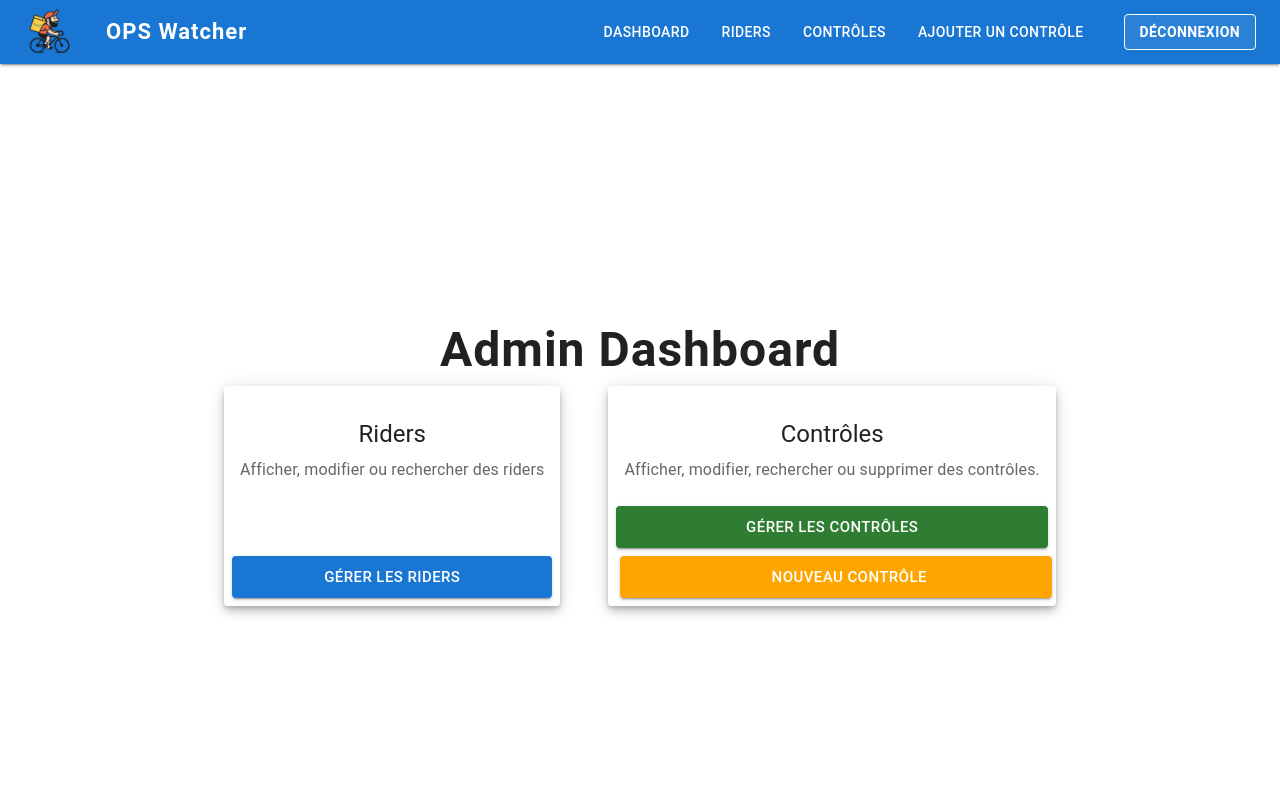
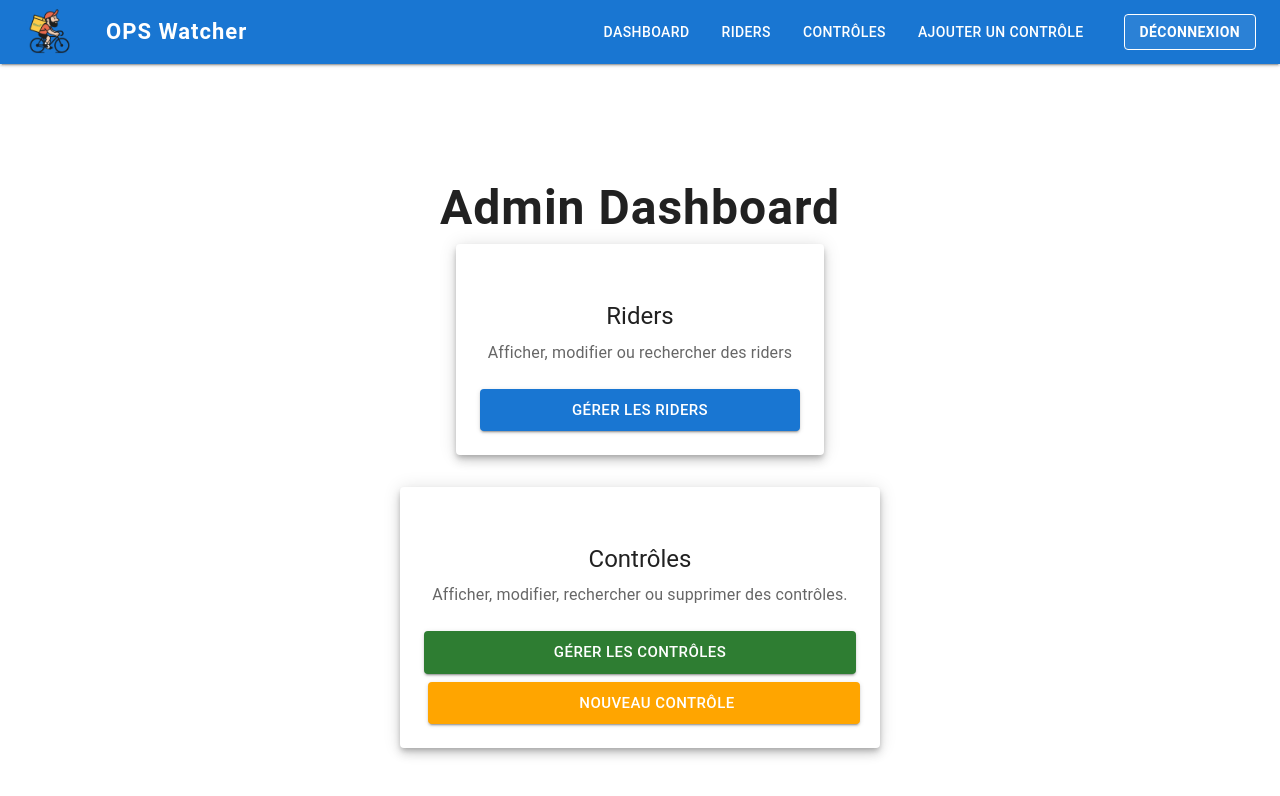
Before and after one commit to Hamza-GG/admin-dashboard, a React (Vite) app: page /dashboard in a window 1280 px wide. Shown: the top 796 px of the page. Built offline with nearby package versions, Linux system fonts and the light colour scheme; no server answers; sample sign-in values are in the browser's storage; some icons are missing.

Commit message:
Update 5

```diff
--- a/src/pages/Dashboard.jsx
+++ b/src/pages/Dashboard.jsx
@@ -63,37 +63,29 @@ function Dashboard() {
           </Typography>
         )}
 
-        <Grid container spacing={6} justifyContent="center" alignItems="stretch">
+        <Grid container spacing={4} justifyContent="center">
           {/* Riders Card */}
           <Grid item xs={12} md={6} sx={{ display: "flex" }}>
             <Card
               sx={{
-                flexGrow: 1,
-                boxShadow: 6,
                 display: "flex",
                 flexDirection: "column",
-                alignItems: "center",
-                transition: "transform 0.2s",
-                "&:hover": { transform: "scale(1.03)", boxShadow: 12 },
+                justifyContent: "space-between",
+                flex: 1,
+                boxShadow: 6,
+                p: 2,
               }}
             >
-              <CardContent
-                sx={{
-                  flexGrow: 1,
-                  display: "flex",
-                  flexDirection: "column",
-                  alignItems: "center",
-                }}
-              >
+              <CardContent sx={{ textAlign: "center", flexGrow: 1 }}>
                 <GroupIcon color="primary" sx={{ fontSize: 60, mb: 2 }} />
                 <Typography variant="h5" gutterBottom>
                   Riders
                 </Typography>
-                <Typography color="text.secondary" align="center">
+                <Typography color="text.secondary">
                   Afficher, modifier ou rechercher des riders
                 </Typography>
               </CardContent>
-              <CardActions sx={{ width: "100%" }}>
+              <CardActions>
                 <Button
                   variant="contained"
                   color="primary"
@@ -112,38 +104,24 @@ function Dashboard() {
           <Grid item xs={12} md={6} sx={{ display: "flex" }}>
             <Card
               sx={{
-                flexGrow: 1,
-                boxShadow: 6,
                 display: "flex",
                 flexDirection: "column",
-                alignItems: "center",
-                transition: "transform 0.2s",
-                "&:hover": { transform: "scale(1.03)", boxShadow: 12 },
+                justifyContent: "space-between",
+                flex: 1,
+                boxShadow: 6,
+                p: 2,
               }}
             >
-              <CardContent
-                sx={{
-                  flexGrow: 1,
-                  display: "flex",
-                  flexDirection: "column",
-                  alignItems: "center",
-                }}
-              >
+              <CardContent sx={{ textAlign: "center", flexGrow: 1 }}>
                 <FactCheckIcon color="success" sx={{ fontSize: 60, mb: 2 }} />
                 <Typography variant="h5" gutterBottom>
                   Contrôles
                 </Typography>
-                <Typography color="text.secondary" align="center">
+                <Typography color="text.secondary">
                   Afficher, modifier, rechercher ou supprimer des contrôles.
                 </Typography>
               </CardContent>
-              <CardActions
-                sx={{
-                  flexDirection: "column",
-                  gap: 1,
-                  width: "100%",
-                }}
-              >
+              <CardActions sx={{ flexDirection: "column", gap: 1, width: "100%" }}>
                 <Button
                   variant="contained"
                   color="success"
@@ -156,12 +134,18 @@ function Dashboard() {
                 </Button>
                 <Button
                   variant="contained"
-                  sx={{ bgcolor: "orange", color: "#fff", "&:hover": { bgcolor: "#ff9800" } }}
                   component={Link}
                   to="/inspection-form"
                   size="large"
                   fullWidth
                   startIcon={<AddCircleOutlineIcon />}
+                  sx={{
+                    bgcolor: "orange",
+                    color: "#fff",
+                    "&:hover": {
+                      bgcolor: "#ff9800",
+                    },
+                  }}
                 >
                   NOUVEAU CONTRÔLE
                 </Button>
```
Also changed, not shown: src/pages/.ipynb_checkpoints/Dashboard-checkpoint.jsx.
